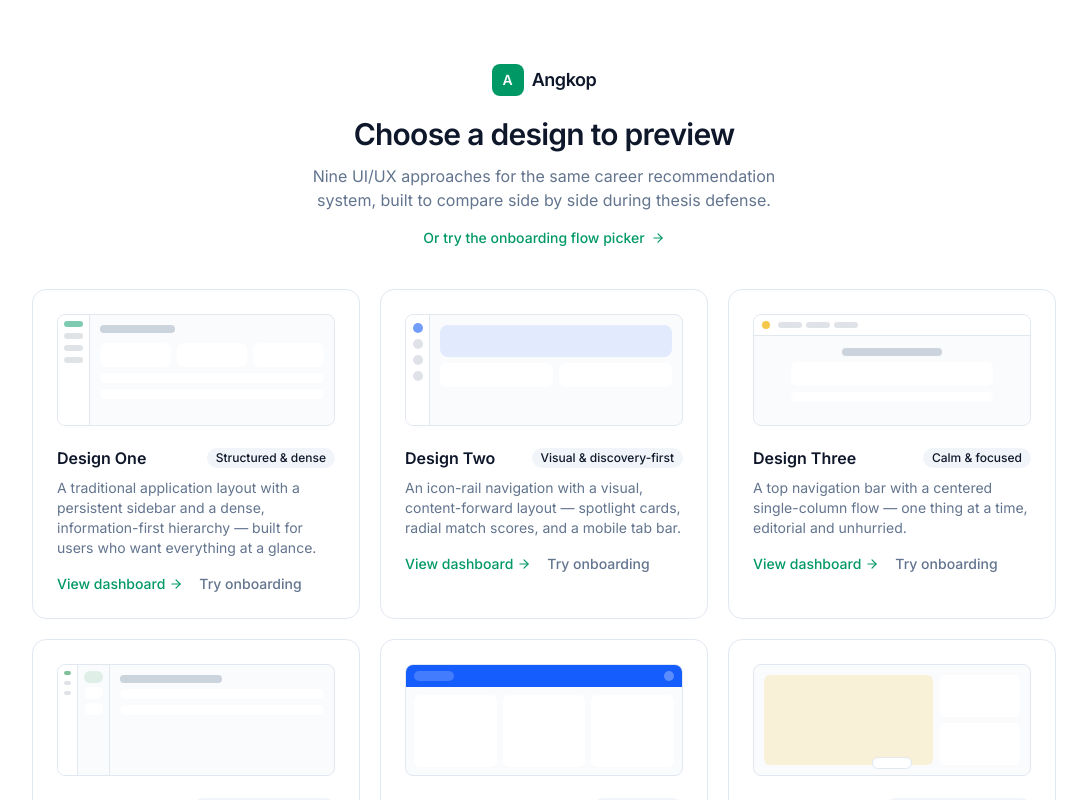
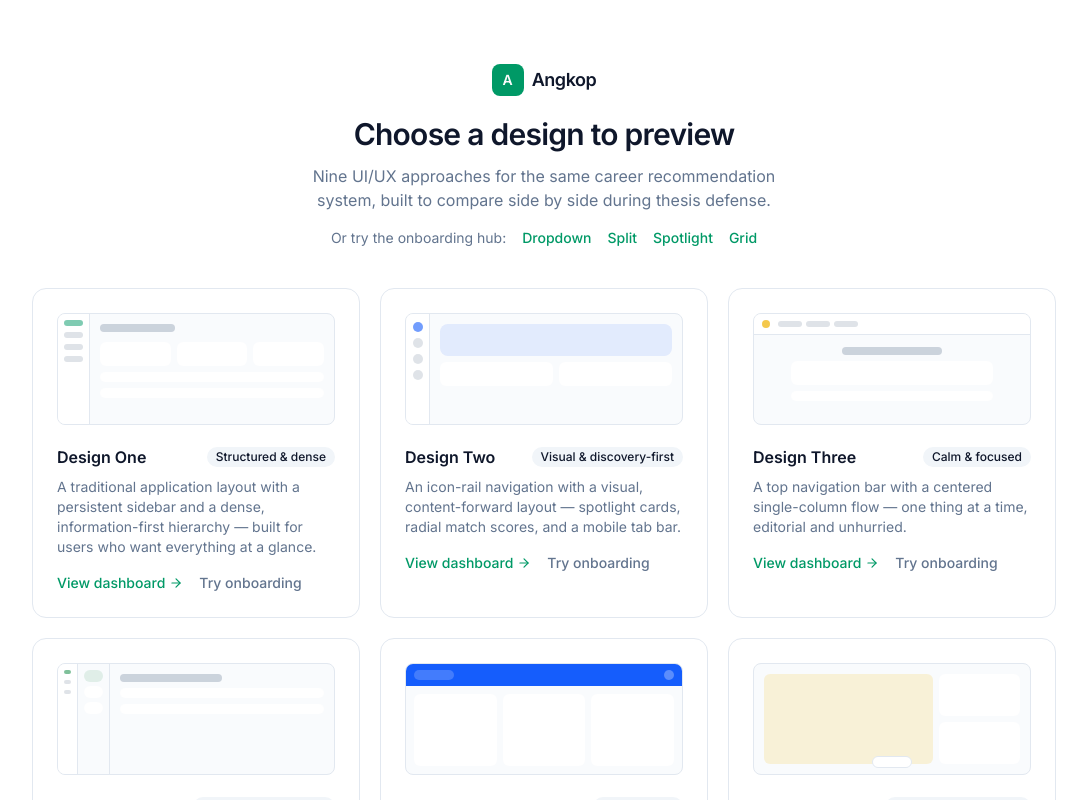
Before and after one commit to JPAVictoria/sandbox-designs, a Next.js app: page / in a window 1280 px wide. Shown: the top 800 px of the page, without its empty margins (96-1183 px from the left). Built offline with nearby package versions, Linux system fonts and the light colour scheme.

Commit message:
feat: link all four onboarding hub layouts from the design picker

```diff
--- a/app/(main)/page.js
+++ b/app/(main)/page.js
@@ -105,13 +105,35 @@ export default function DesignSelectionPage() {
           Nine UI/UX approaches for the same career recommendation system,
           built to compare side by side during thesis defense.
         </p>
-        <Link
-          href="/onboarding"
-          className="mt-4 inline-flex items-center gap-1.5 text-sm font-medium text-primary hover:underline"
-        >
-          Or try the onboarding flow picker
-          <ArrowRight className="size-3.5" />
-        </Link>
+        <div className="mt-4 flex flex-wrap items-center justify-center gap-x-4 gap-y-1.5 text-sm">
+          <span className="text-muted-foreground">
+            Or try the onboarding hub:
+          </span>
+          <Link
+            href="/onboarding"
+            className="font-medium text-primary hover:underline"
+          >
+            Dropdown
+          </Link>
+          <Link
+            href="/onboarding/hub-split"
+            className="font-medium text-primary hover:underline"
+          >
+            Split
+          </Link>
+          <Link
+            href="/onboarding/hub-spotlight"
+            className="font-medium text-primary hover:underline"
+          >
+            Spotlight
+          </Link>
+          <Link
+            href="/onboarding/hub-grid"
+            className="font-medium text-primary hover:underline"
+          >
+            Grid
+          </Link>
+        </div>
       </motion.div>
 
       <div className="grid w-full max-w-5xl gap-5 sm:grid-cols-2 lg:grid-cols-3">
```
